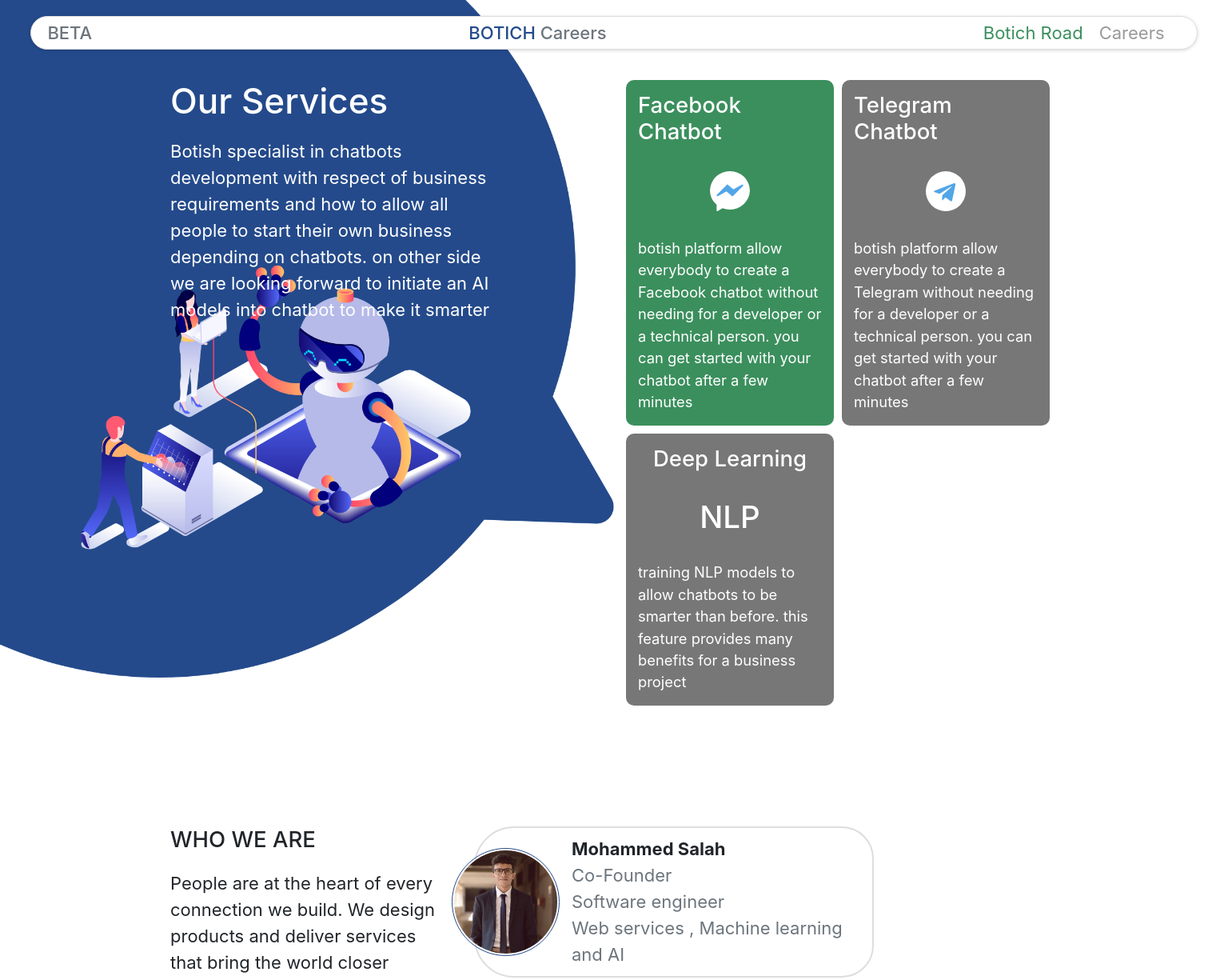
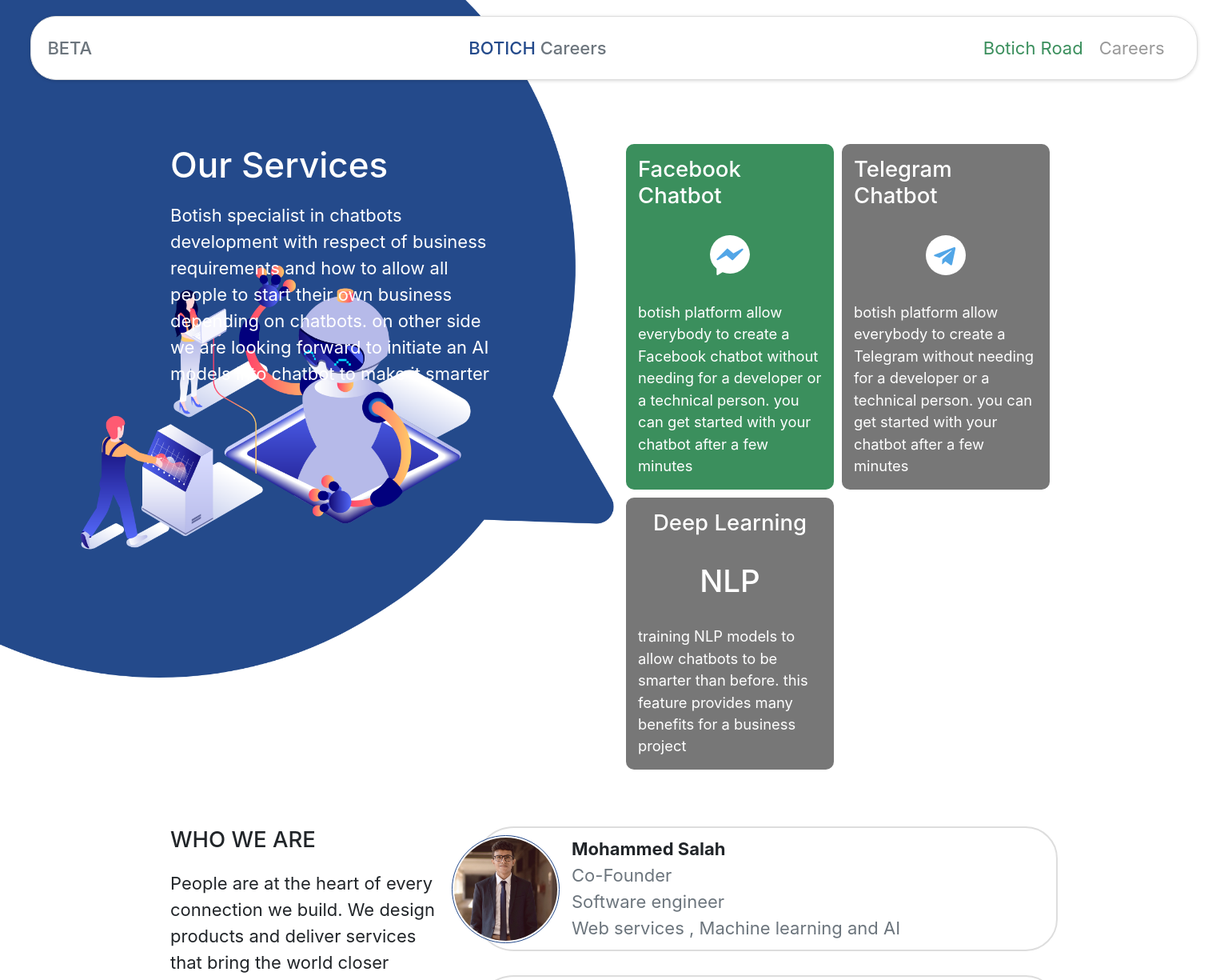
Before and after one commit to DeVMohammedEssam/botich_landing, a Next.js app: page / in a window 1536 px wide. Shown: the top 1225 px of the page at 80% size. Built offline with nearby package versions, Linux system fonts and the light colour scheme.

Commit message:
adjusting navabr

```diff
--- a/styles/_global.scss
+++ b/styles/_global.scss
@@ -31,5 +31,5 @@ a:hover {
   text-decoration: none;
 }
 .avoid-navbar {
-  padding-top: 80px;
+  padding-top: 20vh;
 }
--- a/styles/components/_cofounderCard.scss
+++ b/styles/components/_cofounderCard.scss
@@ -18,7 +18,10 @@
   min-height: 100px;
   width: 300px;
   @media screen and (min-width: 1300px) {
-    width: 500px;
+    width: 100%;
+    &:first-child {
+      margin-right: 0px;
+    }
   }
 
   padding: 10px 10px 10px 120px;
--- a/styles/components/_navbar.scss
+++ b/styles/components/_navbar.scss
@@ -1,7 +1,12 @@
+/** @format */
+
 nav {
   background-color: #fff;
   border-radius: 32px;
-  height: 20px;
+  height: 10vh;
+  // @media screen and (min-width:1300px) {
+  //   hei
+  // }
   border: 1px solid #ddd;
   padding: 20px;
   margin: auto;
```
